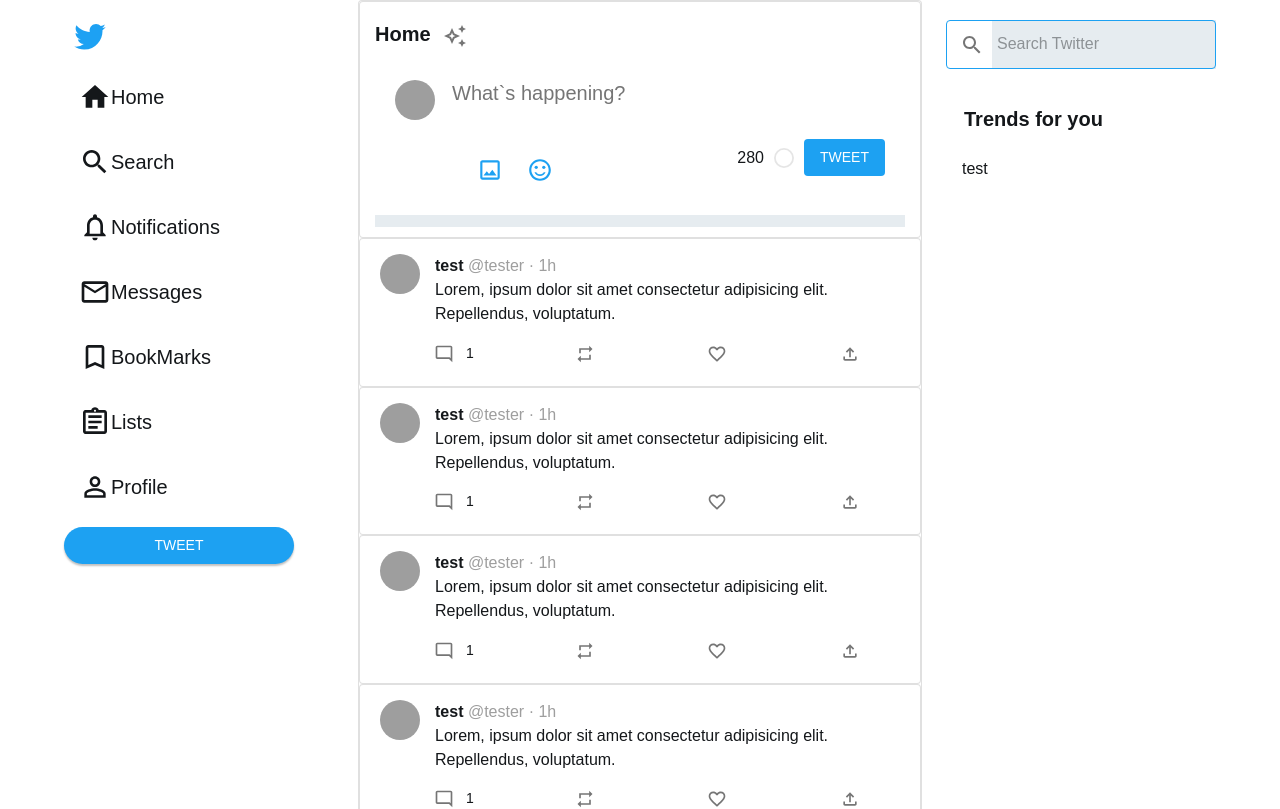
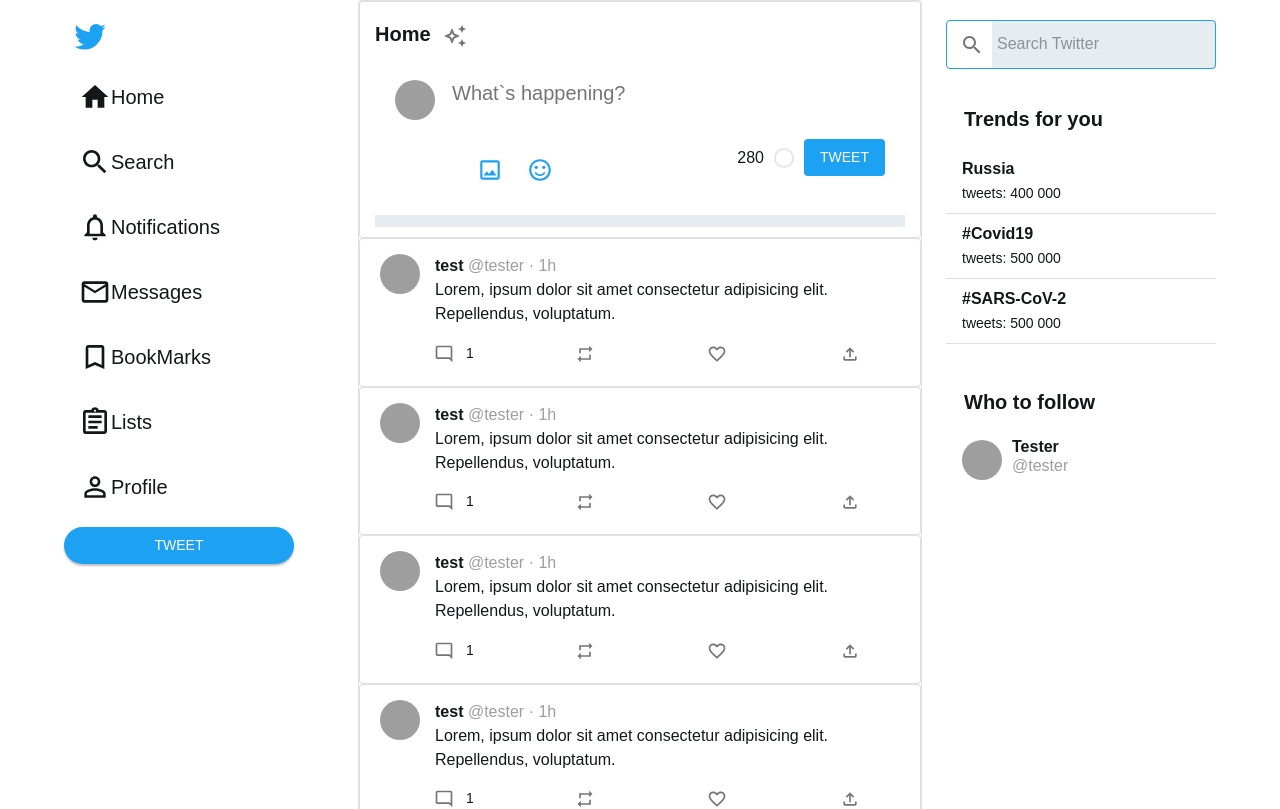
Before and after one commit to developer01234/twitter-client, a React (Create React App) app: page /home in a window 1280 px wide. Shown: the top 809 px of the page. Built offline with nearby package versions, Linux system fonts and the light colour scheme; grey boxes are pictures that could not be loaded.

Commit message:
Who to follow

```diff
--- a/src/pages/Home.tsx
+++ b/src/pages/Home.tsx
@@ -13,6 +13,9 @@
 	InputAdornment,
 	List,
 	ListItem,
+	ListItemText,
+	Divider,
+	ListItemAvatar,
 } from "@mui/material";
 import { grey } from "@mui/material/colors";
 import React from "react";
@@ -309,7 +312,75 @@
 								<b>Trends for you</b>
 							</Paper>
 							<List>
-								<ListItem className={classes.rightSideBlockItem}>test</ListItem>
+								<ListItem className={classes.rightSideBlockItem}>
+									<ListItemText
+										primary="Russia"
+										secondary={
+											<Typography component="span" variant="body2">
+												tweets: 400 000
+											</Typography>
+										}
+									/>
+								</ListItem>
+								<Divider component="li" />
+								<ListItem className={classes.rightSideBlockItem}>
+									<ListItemText
+										primary="#Covid19"
+										secondary={
+											<Typography component="span" variant="body2">
+												tweets: 500 000
+											</Typography>
+										}
+									/>
+								</ListItem>
+								<Divider component="li" />
+								<ListItem className={classes.rightSideBlockItem}>
+									<ListItemText
+										primary="#SARS-CoV-2"
+										secondary={
+											<Typography component="span" variant="body2">
+												tweets: 500 000
+											</Typography>
+										}
+									/>
+								</ListItem>
+								<Divider component="li" />
+							</List>
+						</Paper>
+						<Paper className={classes.rightSideBlock}>
+							<Paper className={classes.rightSideBlockHeader}>
+								<b>Who to follow</b>
+							</Paper>
+							<List>
+								<ListItem className={classes.rightSideBlockItem}>
+									<ListItemAvatar>
+										<Avatar
+											alt="@tester"
+											src="https://images.unsplash.com/photo-1569003339405-ea396a5a8a90?ixlib=rb-1.2.1&ixid=MnwxMjA3fDB8MHxzZWFyY2h8NXx8c3VwZXJtYW58ZW58MHx8MHx8&auto=format&fit=crop&w=500&q=60"
+										/>
+										<b
+											style={{
+												display: "flex",
+												position: "relative",
+												top: -45,
+												paddingLeft: 50,
+											}}
+										>
+											Tester
+										</b>
+										<span
+											style={{
+												display: "flex",
+												position: "relative",
+												top: -50,
+												paddingLeft: 50,
+												color: "#9e9e9e",
+											}}
+										>
+											@tester
+										</span>
+									</ListItemAvatar>
+								</ListItem>
 							</List>
 						</Paper>
 					</div>
```
